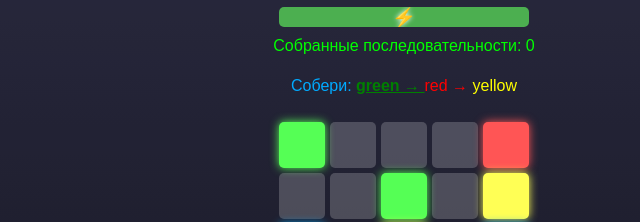
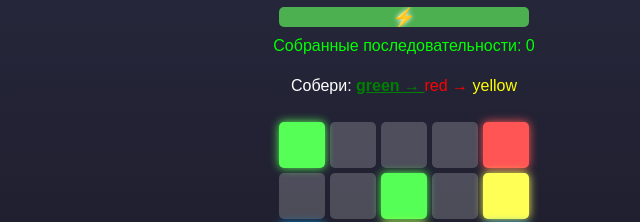
Before and after one commit to AnastasiaChizhova1/Space-Energy-Collector, a website: page index.html in a window 1280 px wide. Shown: the part 195-417 px from the top of the page, 236-876 px from the left. Drawn offline with Linux system fonts and the light colour scheme.

Commit message:
Update styles.css

```diff
--- a/styles.css
+++ b/styles.css
@@ -99,7 +99,7 @@ h1 {
     max-width: 100%;
     padding: 10px;
     line-height: 1.4;
-    color: #00AAFF; /* Цвет текста "Собери:" перед последовательностью */
+    color: #ffffff; /* Цвет текста "Собери:" перед последовательностью */
 }
 
 #timer {
```
